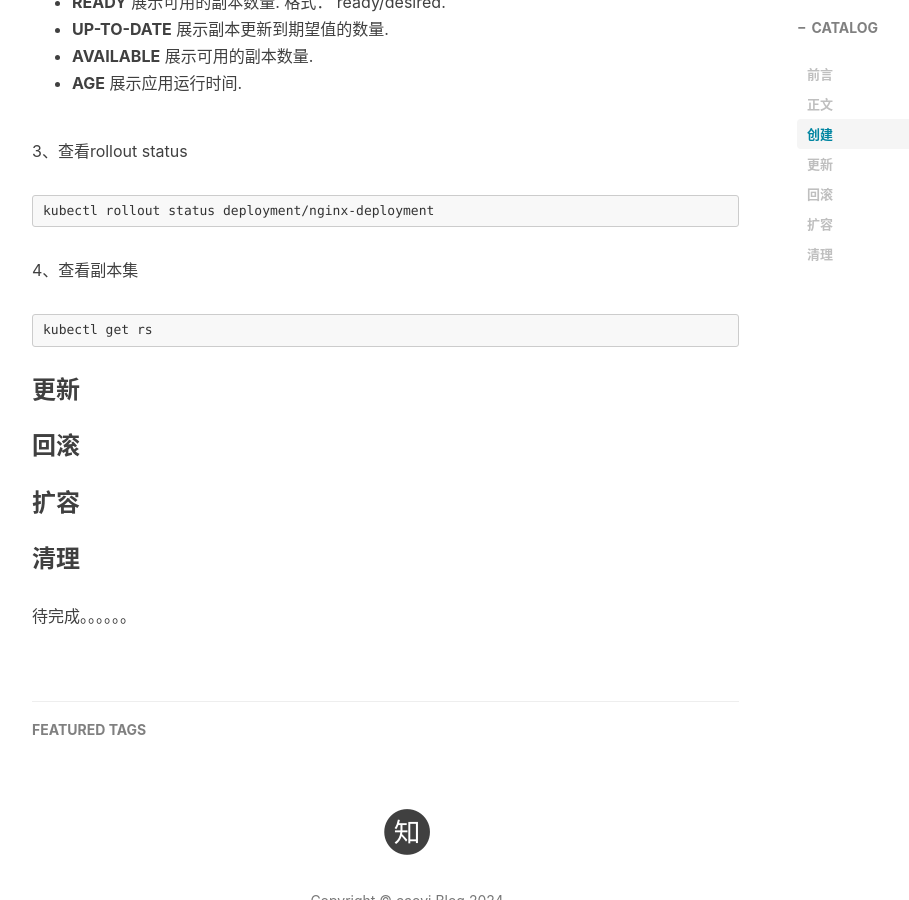
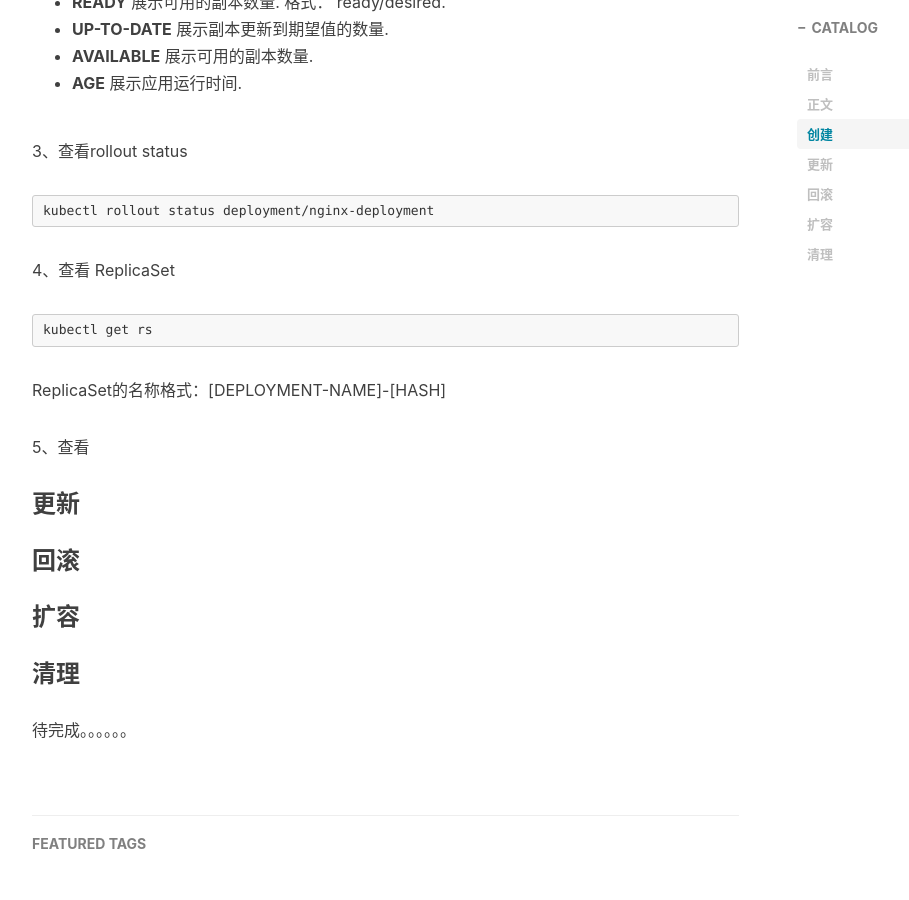
Before and after one commit to vcyj/vcyj.github.io, a Jekyll site: the page built from _posts/2023-04-06-kubernetes-deployment.md, in a window 1280 px wide and 900 px high, scrolled down 2033 px. Shown: the whole window, without its empty margins (233-1142 px from the left). Built offline with Jekyll 4.4.1, drawn with Linux system fonts in a browser that asks for light colours; nearby versions of some CDN libraries; comment, search, counter and statistics services are not loaded.

Commit message:
update
update

````diff
--- a/_posts/2023-04-06-kubernetes-deployment.md
+++ b/_posts/2023-04-06-kubernetes-deployment.md
@@ -80,12 +80,15 @@ kubectl get deployments
 kubectl rollout status deployment/nginx-deployment
 ```
 
-4、查看副本集
+4、查看 ReplicaSet
 
 ```shell
 kubectl get rs
 ```
 
+ ReplicaSet的名称格式：[DEPLOYMENT-NAME]-[HASH]
+
+5、查看
 
 
 ### 更新
````
